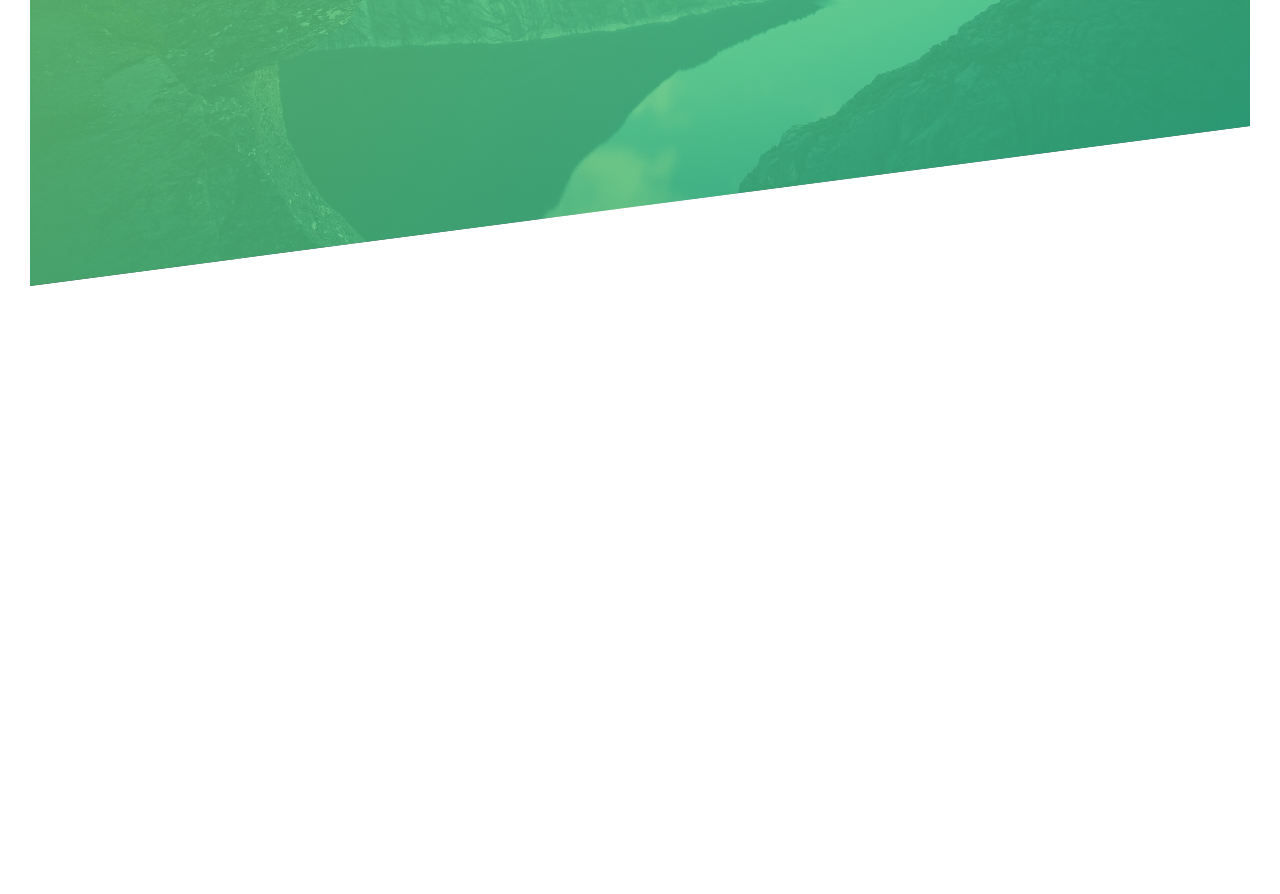
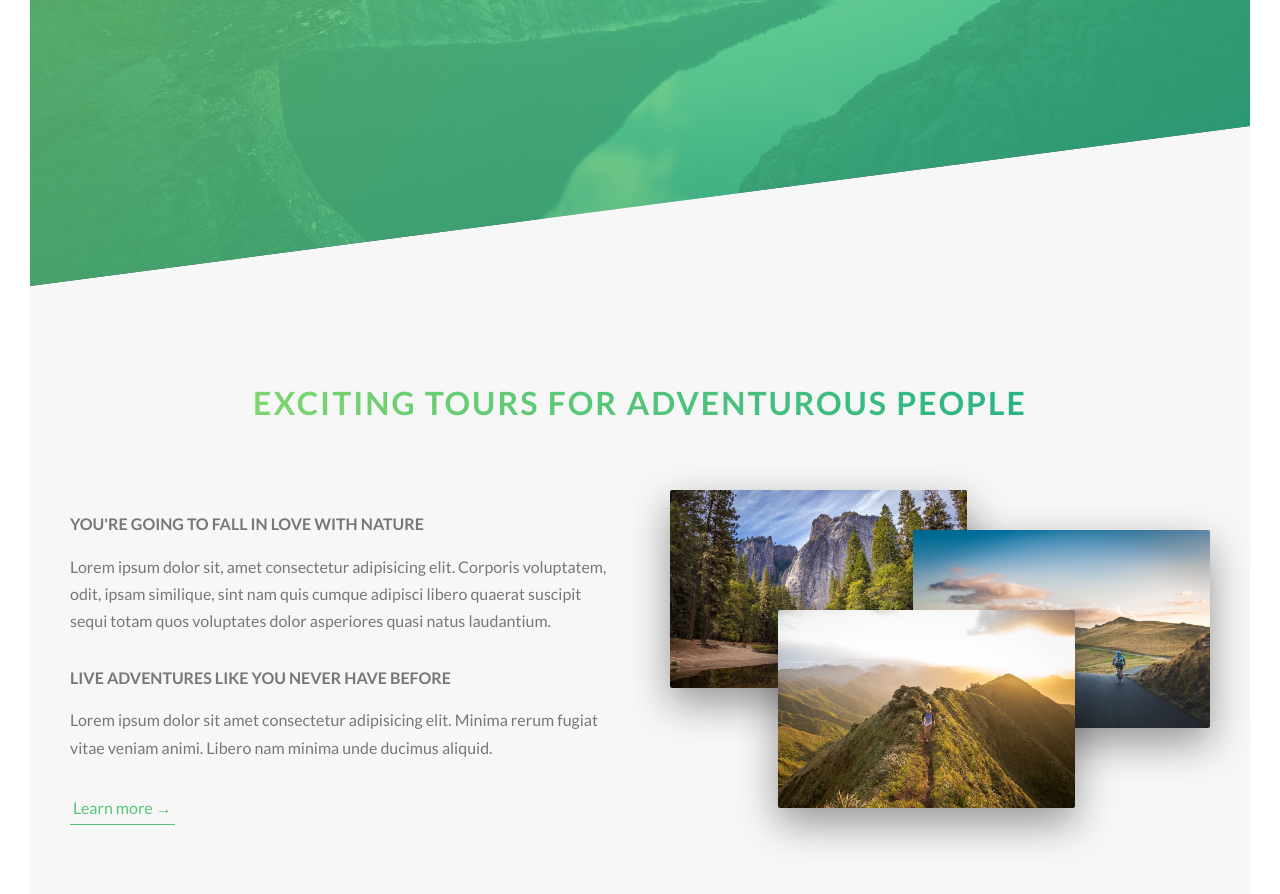
Before and after one commit to rmamchyk/natours, a website: page index.html in a window 1280 px wide. Shown: the part 504-1398 px from the top of the page. Before the commit the page ends 820 px from the top, so only its background shows below. Drawn offline with Linux system fonts and the light colour scheme.

Commit message:
Implemented the About section

```diff
--- a/index.html
+++ b/index.html
@@ -26,6 +26,38 @@
                 <a href="#" class="btn btn--white btn--animated">Discover our tours</a>
             </div>
         </header>
+
+        <main>
+            <section class="section-about">
+                <div class="u-center-text u-margin-bottom-big">
+                    <h2 class="heading-secondary">
+                        Exciting tours for adventurous people
+                    </h2>
+                </div>
+
+                <div class="row">
+                    <div class="col-1-of-2">
+                        <h3 class="heading-tertiary u-margin-bottom-small">You're going to fall in love with nature</h3>
+                        <p class="paragraph">
+                            Lorem ipsum dolor sit, amet consectetur adipisicing elit. Corporis voluptatem, odit, ipsam similique, sint nam quis cumque adipisci libero quaerat suscipit sequi totam quos voluptates dolor asperiores quasi natus laudantium.
+                        </p>
+                        <h3 class="heading-tertiary u-margin-bottom-small">Live adventures like you never have before</h3>
+                        <p class="paragraph">
+                            Lorem ipsum dolor sit amet consectetur adipisicing elit. Minima rerum fugiat vitae veniam animi. Libero nam minima unde ducimus aliquid.
+                        </p>
+
+                        <a href="#" class="btn-text">Learn more &rarr;</a>
+                    </div>
+                    <div class="col-1-of-2">
+                        <div class="composition">
+                            <img src="img/nat-1-large.jpg" alt="Photo 1" class="composition__photo composition__photo--p1">
+                            <img src="img/nat-2-large.jpg" alt="Photo 2" class="composition__photo composition__photo--p2">
+                            <img src="img/nat-3-large.jpg" alt="Photo 3" class="composition__photo composition__photo--p3">
+                        </div>
+                    </div>
+                </div>
+            </section>
+        </main>
 
         <!--
         <section class="grid-test">
--- a/sass/abstracts/_variables.scss
+++ b/sass/abstracts/_variables.scss
@@ -3,9 +3,14 @@ $color-primary: #55c57a;
 $color-primary-light: #7ed56f;
 $color-primary-dark: #28b485;
 
+$color-grey-light-1: #f7f7f7;
+
 $color-gray-dark: #777;
 $color-white: #fff;
 $color-black: #000;
+
+// FONT
+$default-font-size: 1.6rem;
 
 // GRID
 $grid-width: 114rem;
--- a/sass/base/_typography.scss
+++ b/sass/base/_typography.scss
@@ -1,7 +1,6 @@
 body {
     font-family: "Lato", sans-serif;
     font-weight: 400;
-    font-size: 1.6rem;
     line-height: 1.7;
     color: $color-gray-dark;
     padding: 3rem;
@@ -31,3 +30,39 @@ body {
         margin-bottom: 6rem;
     }
 }
+
+.heading-secondary {
+    font-size: 3.2rem;
+    text-transform: uppercase;
+    font-weight: 700;
+    background-image: linear-gradient(
+        to right,
+        $color-primary-light,
+        $color-primary-dark
+        );
+    display: inline-block;
+    -webkit-background-clip: text;
+    background-clip: text;
+    color: transparent;
+    letter-spacing: 2px;
+    transition: all .2s;
+
+    &:hover {
+        transform: skewY(2deg) skewX(15deg) scale(1.1);
+        text-shadow: .5rem 1rem 2.2rem rgba($color-black, .2)
+    }
+}
+
+.heading-tertiary {
+    font-size: $default-font-size;
+    font-weight: 700;
+    text-transform: uppercase;
+}
+
+.paragraph {
+    font-size: $default-font-size;
+
+    &:not(:last-child) {
+        margin-bottom: 3rem;
+    }
+}
--- a/sass/base/_utilities.scss
+++ b/sass/base/_utilities.scss
@@ -0,0 +1,5 @@
+.u-center-text { text-align: center; }
+
+.u-margin-bottom-small { margin-bottom: 1.5rem; }
+.u-margin-bottom-medium { margin-bottom: 4rem; }
+.u-margin-bottom-big { margin-bottom: 8rem; }
--- a/sass/components/_button.scss
+++ b/sass/components/_button.scss
@@ -8,6 +8,7 @@
         border-radius: 10rem;
         transition: all .2s;
         position: relative;
+        font-size: $default-font-size;
     }
 
     &:hover {
@@ -52,3 +53,28 @@
         animation-fill-mode: backwards;
     }
 }
+
+.btn-text {
+    &:link,
+    &:visited {
+        font-size: $default-font-size;
+        color: $color-primary;
+        display: inline-block;
+        text-decoration: none;
+        border-bottom: 1px solid $color-primary;
+        padding: 3px;
+        transition: all .2s;
+    }
+
+    &:hover {
+        background-color: $color-primary;
+        color: $color-white;
+        box-shadow: 0 1rem 2rem rgba($color-black, .15);
+        transform: translateY(-2px);
+    }
+
+    &:active {
+        box-shadow: 0 .5rem 1rem rgba($color-black, .15);
+        transform: translateY(0);
+    }
+}
--- /dev/null
+++ b/sass/components/_composition.scss
@@ -0,0 +1,39 @@
+.composition {
+    position: relative;
+
+    &__photo {
+        width: 55%;
+        box-shadow: 0 1.5rem 4rem rgba($color-black, .4);
+        border-radius: 2px;
+        position: absolute;
+        z-index: 10;
+        transition: all .2s;
+        outline-offset: 1.5rem;
+
+        &--p1 {
+            left: 0;
+            top: -2rem;
+        }
+
+        &--p2 {
+            right: 0;
+            top: 2rem;
+        }
+
+        &--p3 {
+            left: 20%;
+            top: 10rem;
+        }
+
+        &:hover {
+            outline: 1.5rem solid $color-primary;
+            transform: scale(1.05) translateY(-.5rem);
+            box-shadow: 0 2.5rem 4rem rgba($color-black, .5);
+            z-index: 20;
+        }
+    }
+
+    &:hover &__photo:not(:hover){
+        transform: scale(.95);
+    }
+}
--- a/sass/layout/_grid.scss
+++ b/sass/layout/_grid.scss
@@ -1,6 +1,5 @@
 .row {
     max-width: $grid-width;
-    background-color: #eee;
     margin: 0 auto;
     @include clearfix;
 
@@ -9,7 +8,6 @@
     }
 
     [class^="col-"] {
-        background-color: orangered;
         float: left;
 
         &:not(:last-child) {
--- a/sass/layout/_header.scss
+++ b/sass/layout/_header.scss
@@ -0,0 +1,31 @@
+.header {
+    height: 95vh;
+    background-image: linear-gradient(
+        to right bottom,
+        rgba($color-primary-light, 0.8),
+        rgba($color-primary-dark, 0.8)
+        ),
+        url(../img/hero.jpg);
+    background-size: cover;
+    background-position: top;
+    clip-path: polygon(0 0, 100% 0, 100% 75vh, 0 100%);
+    position: relative;
+
+    &__logo-box {
+        position: absolute;
+        top: 4rem;
+        left: 4rem;
+    }
+
+    &__logo {
+        height: 3.5rem;
+    }
+
+    &__text-box {
+        position: absolute;
+        top: 40%;
+        left: 50%;
+        transform: translate(-50%, -50%);
+        text-align: center;
+    }
+}
--- a/sass/main.scss
+++ b/sass/main.scss
@@ -8,6 +8,7 @@
 @import "base/utilities";
 
 @import "components/button";
+@import "components/composition";
 
 @import "layout/header";
 @import "layout/grid";
--- a/sass/pages/_home.scss
+++ b/sass/pages/_home.scss
@@ -1,31 +1,5 @@
-.header {
-    height: 95vh;
-    background-image: linear-gradient(
-        to right bottom,
-        rgba($color-primary-light, 0.8),
-        rgba($color-primary-dark, 0.8)
-        ),
-        url(../img/hero.jpg);
-    background-size: cover;
-    background-position: top;
-    clip-path: polygon(0 0, 100% 0, 100% 75vh, 0 100%);
-    position: relative;
-
-    &__logo-box {
-        position: absolute;
-        top: 4rem;
-        left: 4rem;
-    }
-
-    &__logo {
-        height: 3.5rem;
-    }
-
-    &__text-box {
-        position: absolute;
-        top: 40%;
-        left: 50%;
-        transform: translate(-50%, -50%);
-        text-align: center;
-    }
+.section-about {
+    background-color: $color-grey-light-1;
+    padding: 25rem 0;
+    margin-top: -20vh;
 }
```
Also changed, not shown: css/style.css.
